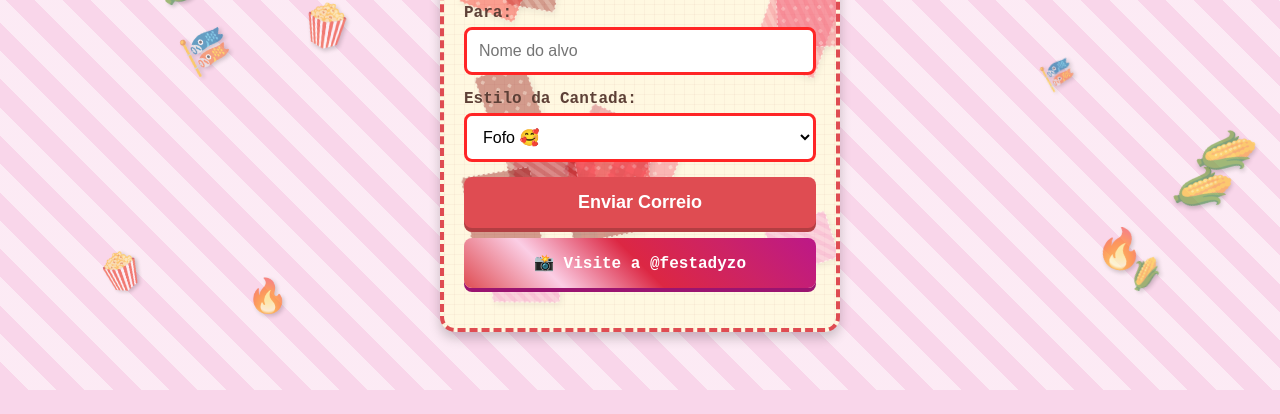
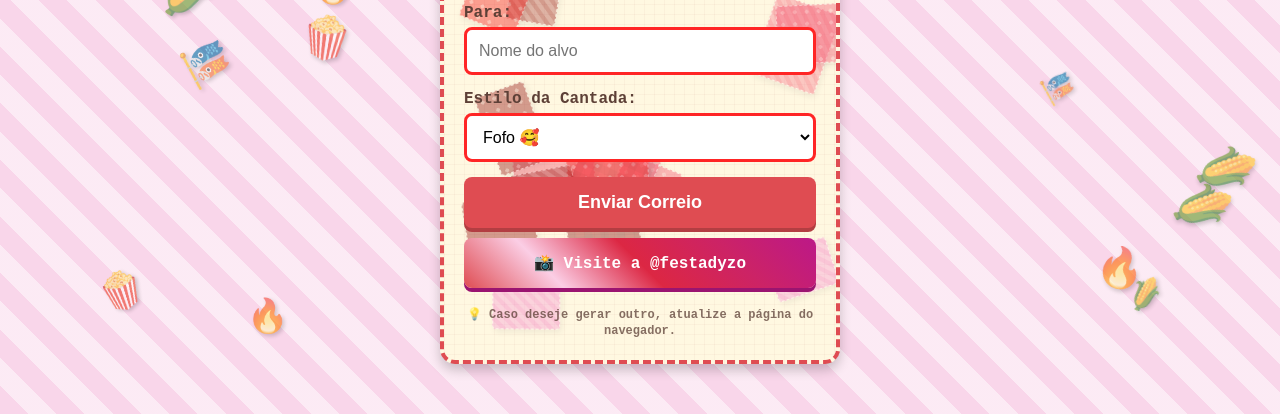
Before and after one commit to ViGatt/Dyzo, a website: page index.html in a window 1280 px wide. Shown: the part 410-824 px from the top of the page. Before the commit the page ends 800 px from the top, so only its background shows below. Drawn offline with nearby package versions, Linux system fonts and the light colour scheme.

Commit message:
Informação de atualizar a pagina

```diff
--- a/index.html
+++ b/index.html
@@ -211,6 +211,17 @@
             justify-content: center;
             z-index: 9999;
         }
+        /* --- NOVO ESTILO: INFORMAÇÃO PARA ATUALIZAR A PÁGINA --- */
+        .info-atualizar {
+            display: block;
+            margin-top: 15px;
+            font-size: 12px;
+            color: #5d4037;
+            font-weight: bold;
+            opacity: 0.75;
+            line-height: 1.3;
+        }
+
 
         /* --- O ENVELOPE EXTERNO (Borda Colorida) --- */
         .crt {
@@ -345,6 +356,7 @@
         </a>
 
         <p id="res"></p>
+        <span class="info-atualizar">💡 Caso deseje gerar outro, atualize a página do navegador.</span>
     </div>
 
     <div id="pop">
```
